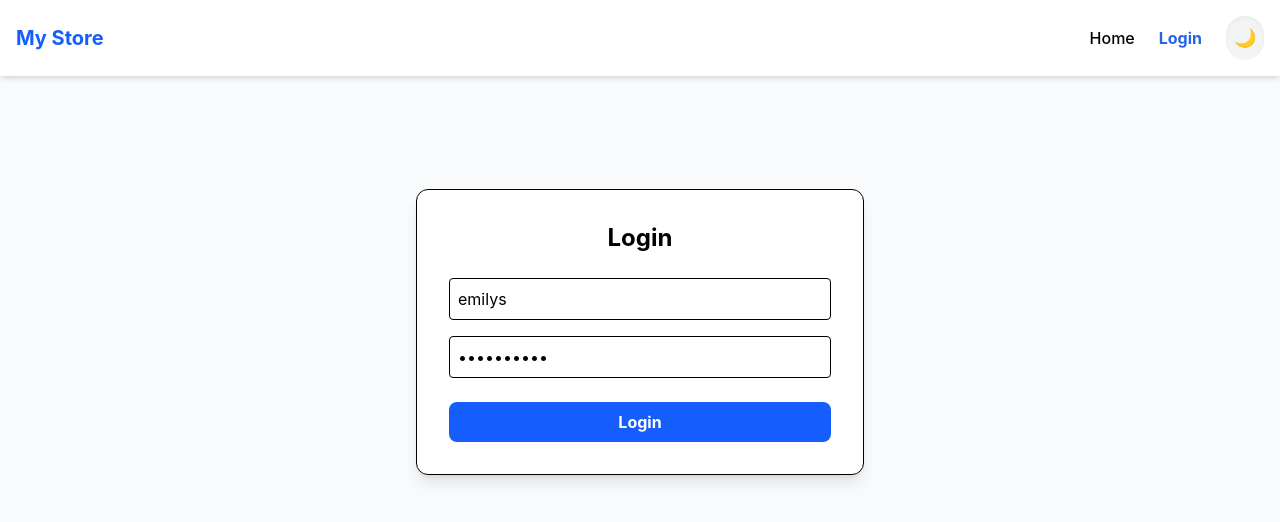
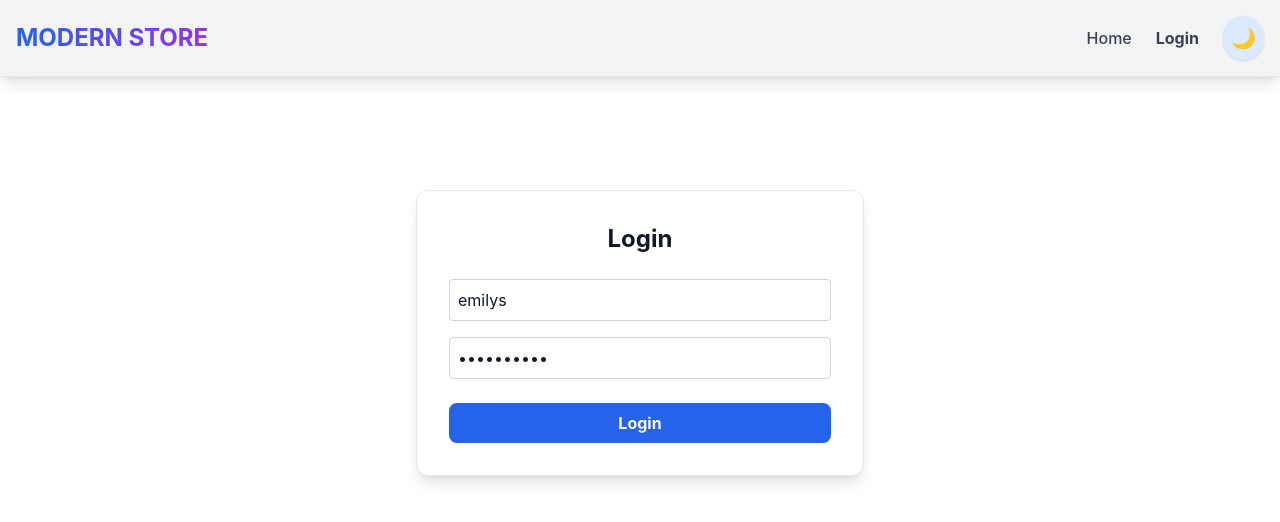
Before and after one commit to sachindikeshani2002-a11y/my-ecommerce-store, a Vue app: page /login in a window 1280 px wide. Shown: the top 522 px of the page. Built offline with nearby package versions, Linux system fonts and the light colour scheme.

Commit message:
Home page, login system, and brightness control feature.

```diff
--- a/index.html
+++ b/index.html
@@ -2,9 +2,9 @@
 <html lang="en">
   <head>
     <meta charset="UTF-8" />
-    <link rel="icon" type="image/svg+xml" href="/vite.svg" />
+    <link rel="icon" type="image/svg+xml" href="/vue-alt.svg" />
     <meta name="viewport" content="width=device-width, initial-scale=1.0" />
-    <title>my-ecommerce-store</title>
+    <title>Modern Store</title>
   </head>
   <body>
     <div id="app"></div>
--- a/src/App.vue
+++ b/src/App.vue
@@ -1,27 +1,74 @@
 <script setup>
-import { ref } from 'vue';
+import { ref, onMounted, computed, provide } from 'vue';
 
-// Logic for the Dark Mode bonus feature
 const isDark = ref(false);
+
+// Provide isDark to all child components
+provide('isDark', isDark);
 
 const toggleDark = () => {
   isDark.value = !isDark.value;
-  // Toggles the 'dark' class on the root element for Tailwind CSS
-  document.documentElement.classList.toggle('dark');
+
+  // Always update the DOM
+  const html = document.documentElement;
+  if (isDark.value) {
+    html.classList.add('dark');
+  } else {
+    html.classList.remove('dark');
+  }
+
+  localStorage.setItem('theme', isDark.value ? 'dark' : 'light');
 };
+
+onMounted(() => {
+  const savedTheme = localStorage.getItem('theme');
+
+  if (savedTheme === 'dark') {
+    isDark.value = true;
+    document.documentElement.classList.add('dark');
+  } else {
+    isDark.value = false;
+    document.documentElement.classList.remove('dark');
+  }
+});
+
+// Compute inline styles for guaranteed dark mode
+const pageStyle = computed(() => {
+  if (isDark.value) {
+    return {
+      backgroundColor: '#0f172a',
+      color: '#f1f5f9'
+    };
+  }
+  return {
+    backgroundColor: '#ffffff',
+    color: '#111827'
+  };
+});
 </script>
 
 <template>
-  <div class="min-h-screen transition-colors duration-300 bg-gray-50 dark:bg-gray-900 dark:text-white">
+  <div class="min-h-screen transition-colors duration-300" :style="pageStyle" :class="{ dark: isDark }">
 
-    <nav class="p-4 bg-white dark:bg-gray-800 shadow-md flex justify-between items-center">
-      <h1 class="text-xl font-bold text-blue-600">My Store</h1>
+    <nav class="p-4 shadow-lg flex justify-between items-center border-b transition-colors duration-300" :style="{ backgroundColor: isDark ? '#1e293b' : '#f3f4f6', borderColor: isDark ? '#1e293b' : '#e5e7eb' }">
+      <h1 class="text-2xl font-bold" :style="{
+        background: isDark
+          ? 'linear-gradient(to right, #60a5fa, #a78bfa)'
+          : 'linear-gradient(to right, #2563eb, #9333ea)',
+        WebkitBackgroundClip: 'text',
+        WebkitTextFillColor: 'transparent',
+        backgroundClip: 'text'
+      }">MODERN STORE</h1>
 
       <div class="flex gap-6 items-center">
-        <router-link to="/" class="hover:text-blue-500 font-medium">Home</router-link>
-        <router-link to="/login" class="hover:text-blue-500 font-medium">Login</router-link>
+        <router-link to="/" class="font-medium transition" :style="{
+          color: isDark ? '#d1d5db' : '#374151',
+        }" @mouseenter="e => e.target.style.color = isDark ? '#93c5fd' : '#2563eb'" @mouseleave="e => e.target.style.color = isDark ? '#d1d5db' : '#374151'">Home</router-link>
+        <router-link to="/login" class="font-medium transition" :style="{
+          color: isDark ? '#d1d5db' : '#374151',
+        }" @mouseenter="e => e.target.style.color = isDark ? '#93c5fd' : '#2563eb'" @mouseleave="e => e.target.style.color = isDark ? '#d1d5db' : '#374151'">Login</router-link>
 
-        <button @click="toggleDark" class="p-2 bg-gray-100 dark:bg-gray-700 rounded-full text-lg shadow-inner">
+        <button @click="toggleDark" class="p-2 rounded-full text-xl shadow hover:shadow-lg transition transform hover:scale-110" :style="{ backgroundColor: isDark ? '#1e3a8a' : '#dbeafe' }" :title="`Switch to ${isDark ? 'light' : 'dark'} mode`">
           {{ isDark ? '☀️' : '🌙' }}
         </button>
       </div>
--- a/src/components/ProductCard.vue
+++ b/src/components/ProductCard.vue
@@ -1,21 +1,27 @@
 <script setup lang="ts">
 import { useCartStore } from '../stores/cart'
-// This tells the card which product to show
+import { inject } from 'vue';
+
 const props = defineProps(['product'])
 const cartStore = useCartStore()
+const isDark = inject('isDark', { value: false })
 </script>
 
 <template>
-  <div class="bg-white dark:bg-gray-800 border dark:border-gray-700 rounded-xl overflow-hidden shadow-sm flex flex-col h-full p-4">
+  <div class="border rounded-xl overflow-hidden shadow-sm hover:shadow-md flex flex-col h-full p-4 transition-all" :style="{
+    backgroundColor: isDark.value ? '#1f2937' : '#ffffff',
+    borderColor: isDark.value ? '#374151' : '#e5e7eb',
+  }">
     <img :src="product.thumbnail" class="w-full h-48 object-cover rounded-lg mb-4" />
 
-    <div class="flex flex-col flex-grow">
-      <h3 class="font-bold text-lg dark:text-white truncate">{{ product.title }}</h3>
-      <p class="text-blue-600 font-bold text-xl mb-4">${{ product.price }}</p>
+    <div class="flex flex-col grow">
+      <h3 class="font-bold text-lg truncate transition-colors" :style="{ color: isDark.value ? '#f1f5f9' : '#111827' }">{{ product.title }}</h3>
+      <p class="font-bold text-xl mb-4 transition-colors" :style="{ color: isDark.value ? '#93c5fd' : '#2563eb' }">${{ product.price }}</p>
 
       <button
         @click="cartStore.addToCart(product)"
-        class="mt-auto w-full bg-blue-600 text-white py-2 rounded-lg font-semibold hover:bg-blue-700 transition"
+        class="mt-auto w-full py-2 rounded-lg font-semibold transition hover:scale-105 text-white"
+        :style="{ backgroundColor: isDark.value ? '#1e40af' : '#2563eb' }"
       >
         Add to Cart
       </button>
--- a/src/views/HomeView.vue
+++ b/src/views/HomeView.vue
@@ -1,8 +1,9 @@
 <script setup>
-import { ref, onMounted } from 'vue';
+import { ref, onMounted, inject, computed } from 'vue';
 import ProductCard from '../components/ProductCard.vue';
 
 const products = ref([]);
+const isDark = inject('isDark', ref(false));
 
 onMounted(async () => {
   const res = await fetch('https://dummyjson.com/products');
@@ -12,10 +13,10 @@ onMounted(async () => {
 </script>
 
 <template>
-  <div class="p-6">
+  <div class="p-6 transition-colors duration-300" :style="{ backgroundColor: isDark ? '#0f172a' : '#ffffff' }">
     <div v-if="products.length > 0" class="grid grid-cols-1 md:grid-cols-3 lg:grid-cols-4 gap-6">
       <ProductCard v-for="p in products" :key="p.id" :product="p" />
     </div>
-    <div v-else class="text-center mt-10">Loading Products...</div>
+    <div v-else class="text-center mt-10" :style="{ color: isDark ? '#9ca3af' : '#4b5563' }">Loading Products...</div>
   </div>
 </template>
--- a/src/views/LoginView.vue
+++ b/src/views/LoginView.vue
@@ -1,10 +1,11 @@
 <script setup>
-import { ref } from 'vue';
+import { ref, inject } from 'vue';
 import { useRouter } from 'vue-router';
 
 const username = ref('emilys');
 const password = ref('emilyspass');
 const router = useRouter();
+const isDark = inject('isDark', ref(false));
 
 const handleLogin = async () => {
   const res = await fetch('https://dummyjson.com/auth/login', {
@@ -15,8 +16,8 @@ const handleLogin = async () => {
   const data = await res.json();
 
   if (data.token) {
-    localStorage.setItem('token', data.token); // Store JWT for bonus points
-    router.push('/'); // Go to Home
+    localStorage.setItem('token', data.token);
+    router.push('/');
   } else {
     alert("Login Failed - Check username/password");
   }
@@ -24,12 +25,23 @@ const handleLogin = async () => {
 </script>
 
 <template>
-  <div class="flex flex-col items-center justify-center min-h-[60vh] p-4">
-    <div class="bg-white dark:bg-gray-800 p-8 rounded-xl shadow-lg border w-full max-w-md">
-      <h2 class="text-2xl font-bold mb-6 text-center dark:text-white">Login</h2>
-      <input v-model="username" type="text" placeholder="Username" class="w-full p-2 mb-4 border rounded" />
-      <input v-model="password" type="password" placeholder="Password" class="w-full p-2 mb-6 border rounded" />
-      <button @click="handleLogin" class="w-full bg-blue-600 text-white py-2 rounded-lg font-bold">Login</button>
+  <div class="flex flex-col items-center justify-center min-h-[60vh] p-4 transition-colors duration-300" :style="{ backgroundColor: isDark.value ? '#0f172a' : '#ffffff' }">
+    <div class="p-8 rounded-xl shadow-lg border w-full max-w-md transition-colors" :style="{
+      backgroundColor: isDark.value ? '#1f2937' : '#ffffff',
+      borderColor: isDark.value ? '#374151' : '#e5e7eb',
+    }">
+      <h2 class="text-2xl font-bold mb-6 text-center transition-colors" :style="{ color: isDark.value ? '#f1f5f9' : '#111827' }">Login</h2>
+      <input v-model="username" type="text" placeholder="Username" class="w-full p-2 mb-4 border rounded transition-colors" :style="{
+        backgroundColor: isDark.value ? '#111827' : '#ffffff',
+        borderColor: isDark.value ? '#4b5563' : '#d1d5db',
+        color: isDark.value ? '#f1f5f9' : '#111827'
+      }" />
+      <input v-model="password" type="password" placeholder="Password" class="w-full p-2 mb-6 border rounded transition-colors" :style="{
+        backgroundColor: isDark.value ? '#111827' : '#ffffff',
+        borderColor: isDark.value ? '#4b5563' : '#d1d5db',
+        color: isDark.value ? '#f1f5f9' : '#111827'
+      }" />
+      <button @click="handleLogin" class="w-full text-white py-2 rounded-lg font-bold transition hover:opacity-90" :style="{ backgroundColor: isDark.value ? '#1e40af' : '#2563eb' }">Login</button>
     </div>
   </div>
 </template>
```
Also changed, not shown: public/vue-alt.svg (added), public/vue.svg (added).
